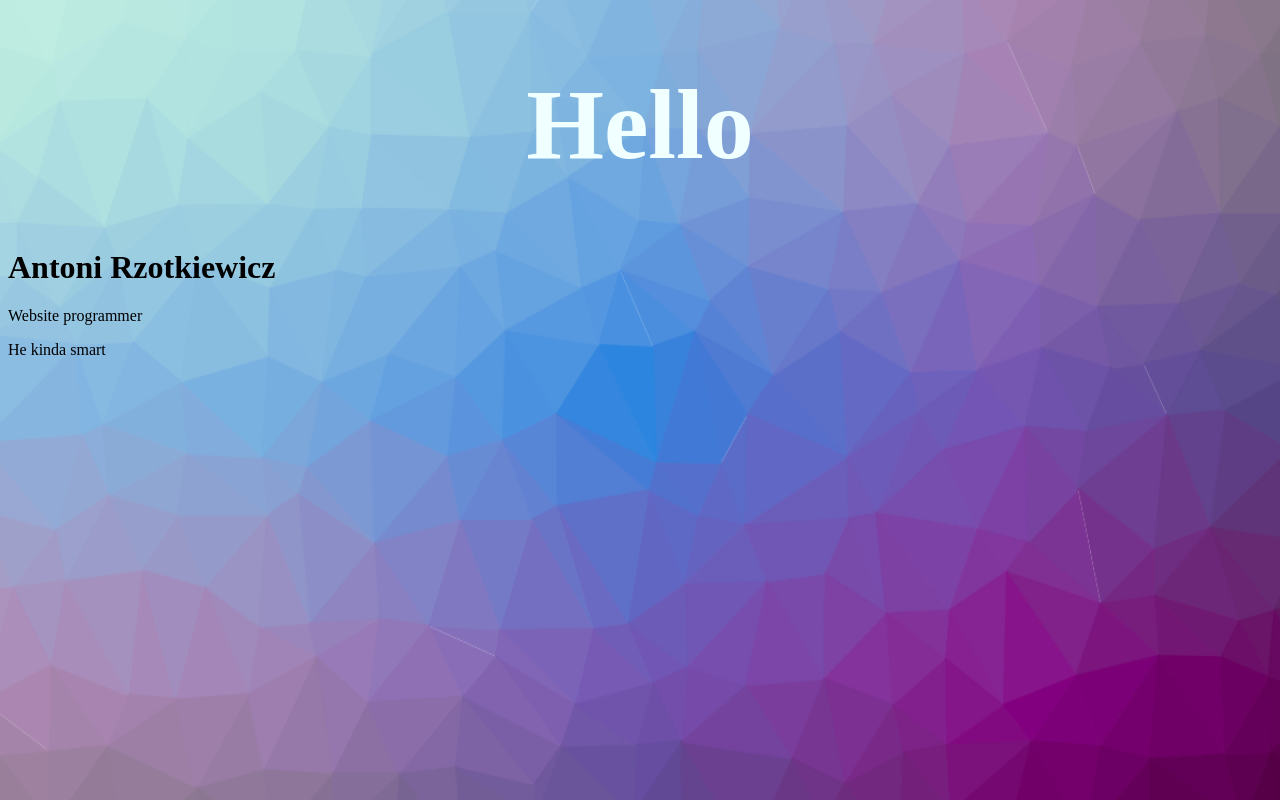
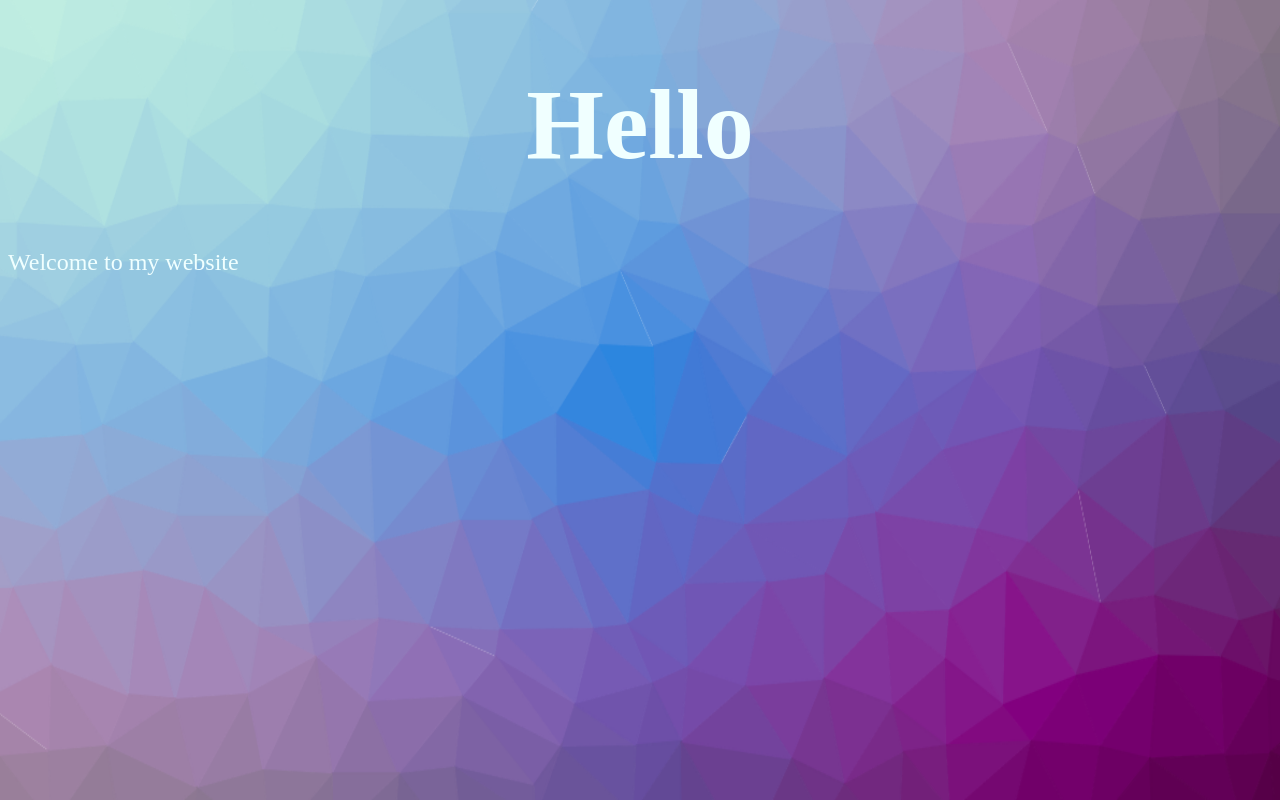
Before and after one commit to AntoniDev-Philly/web, a plain HTML site: page index.html in a window 1280 px wide. Drawn offline with Linux system fonts and the light colour scheme.

Commit message:
Update index.html

```diff
--- a/index.html
+++ b/index.html
@@ -3,19 +3,10 @@
   <head>
     <title>Antoni's website</title>
  <link rel="stylesheet" href="style.css">
+  <!--<script src="js.js"></script>-->
   </head>
   <body>
 <h1 class ="hi">Hello</h1>
-  <div class="flip-card">
-  <div class="flip-card-inner">
-    <div class="flip-card-front">
-    </div>
-    <div class="flip-card-back">
-        <h1>Antoni Rzotkiewicz</h1>
-      <p>Website programmer</p>
-      <p>He kinda smart</p>
-    </div>
-  </div>
-</div>
+<p class="para">Welcome to my website</p>
 </body>
 </html>
```
